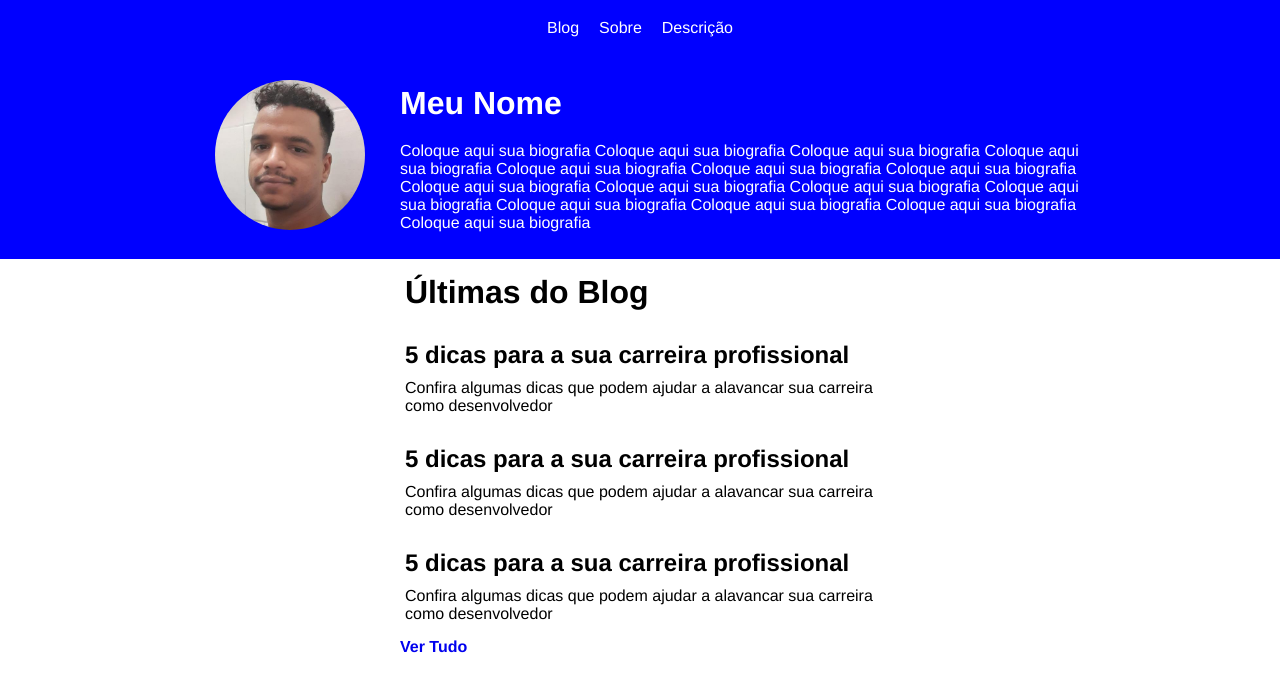
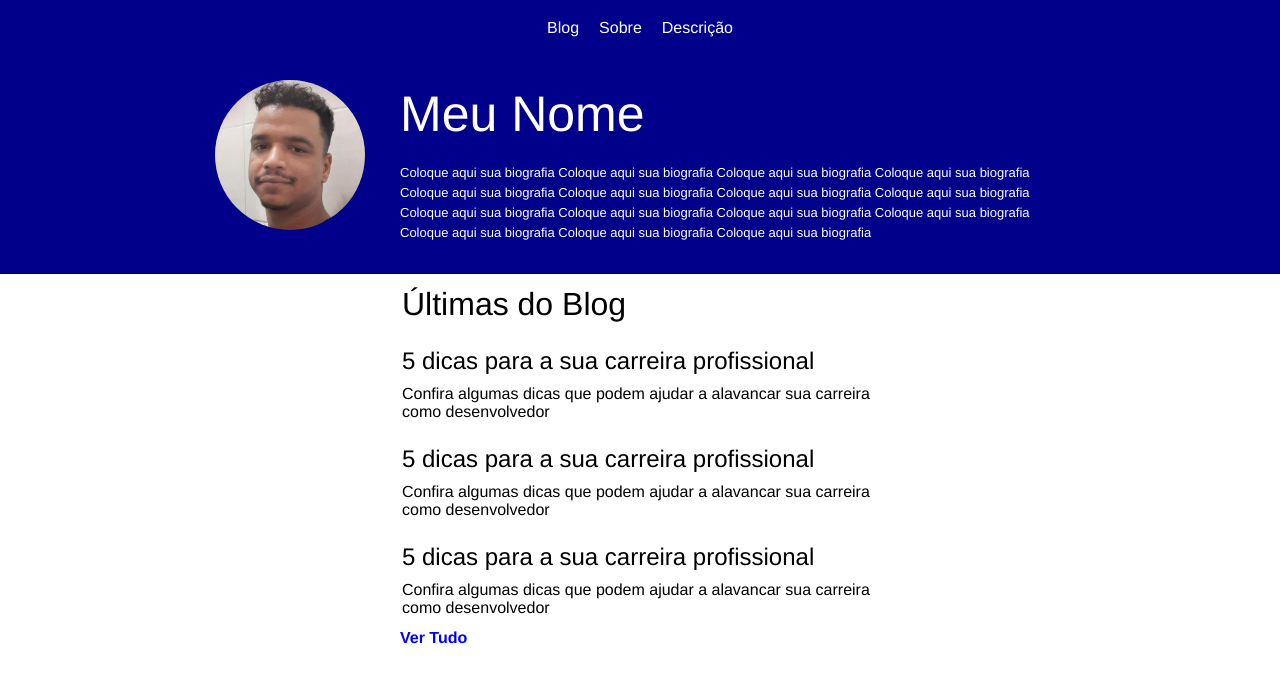
Before and after one commit to agvicente/angularaulas, an Angular app in the folder angularaulas/: page / in a window 1280 px wide. Shown: the top 692 px of the page. Built offline with nearby package versions, Linux system fonts and the light colour scheme.

Commit message:
ultimos ajustes no layout

```diff
--- a/angularaulas/src/app/app.component.html
+++ b/angularaulas/src/app/app.component.html
@@ -40,19 +40,19 @@
       <ul>
         <li>
           <div class="itemBlog">
-            <h2>5 dicas para a sua carreira profissional</h2>
+            <h2><a href="#">5 dicas para a sua carreira profissional</a></h2>
             <p>Confira algumas dicas que podem ajudar a alavancar sua carreira como desenvolvedor</p>
           </div>
         </li>
         <li>
           <div class="itemBlog">
-            <h2>5 dicas para a sua carreira profissional</h2>
+            <h2><a href="#">5 dicas para a sua carreira profissional</a></h2>
             <p>Confira algumas dicas que podem ajudar a alavancar sua carreira como desenvolvedor</p>
           </div>
         </li>
         <li>
           <div class="itemBlog">
-            <h2>5 dicas para a sua carreira profissional</h2>
+            <h2><a href="#">5 dicas para a sua carreira profissional</a></h2>
             <p>Confira algumas dicas que podem ajudar a alavancar sua carreira como desenvolvedor</p>
           </div>
         </li>
--- a/angularaulas/src/app/app.component.ts
+++ b/angularaulas/src/app/app.component.ts
@@ -7,4 +7,5 @@ import { Component } from '@angular/core';
 
 export class AppComponent {
 
+
 }
--- a/angularaulas/src/styles.css
+++ b/angularaulas/src/styles.css
@@ -4,6 +4,7 @@
     padding: 0;
     box-sizing: border-box;
     font-family: 'Franklin Gothic Medium', 'Arial Narrow', Arial, sans-serif;
+    font-weight: lighter;
 }
 
 body {
@@ -12,7 +13,7 @@ body {
 
 header {
     height: fit-content;
-    background-color: blue;
+    background-color: darkblue;
 }
 
 .menu {
@@ -51,6 +52,7 @@ header {
     max-width: 900px;
     display: flex;
     background-color: none;
+    padding-bottom: 15px;
 }
 
 .foto {
@@ -73,9 +75,18 @@ header {
     padding-top: 20px;
 }
 
+.biografia h1{
+    font-size: 50px;
+}
+
 .biografia h1,
 .biografia p{
     padding: 10px;
+}
+
+.biografia p{
+    font-size: small;
+    line-height: 20px;
 }
 
 .ultimasDoBlog {
@@ -90,17 +101,32 @@ header {
 
 .ultimasDoBlog .itemBlog,
 .ultimasDoBlog h1{
-   padding: 15px;
+   padding: 12px;
+}
+
+.ultimasDoBlog .itemBlog:hover {
+   background-color: azure;
+   border-radius: 15px;
 }
 
 .ultimasDoBlog .verTudo{
     font-weight: bold;
     text-decoration: none;
     padding: 10px;
+    color: blue;
  }
 
 .ultimasDoBlog p{
     padding-top: 10px;
+
+}
+.ultimasDoBlog h2 a{
+    color: #000;
+    text-transform: none;
+    text-decoration: none;
+ }
+ .ultimasDoBlog h2 a:hover{
+    color: blue;
  }
 
 .hidden {
```
